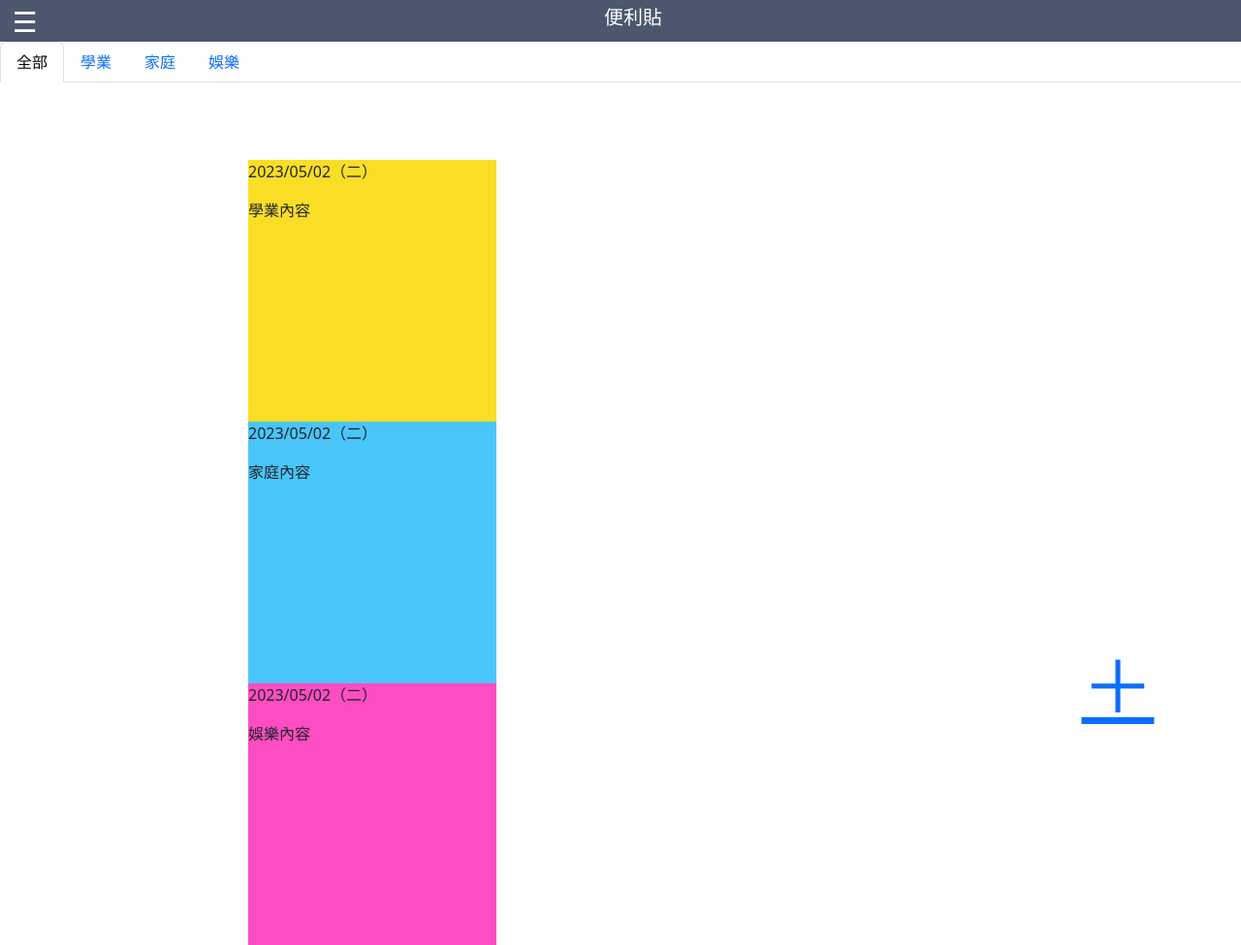
After one commit to stickmanonline10155/SA-t4-webcode, a PHP site: the page made by 新便利貼.html in a window 1280 px wide. The commit adds this page. Shown: the whole page at 97% size. Run offline with PHP 8.4, Linux system fonts and the light colour scheme.

Commit message:
Add files via upload

```diff
--- a/sticker.css
+++ b/sticker.css
@@ -156,19 +156,41 @@ body {
         top: -20%;
     height: 40%;
     }
+
 /*新便利貼*/
-    .wrapper {
-        display: grid;
-        grid-template-columns: 100px 100px 100px;
-        grid-gap: 10%;
-        background-color: #fff;
-        color: #f8e772;
-      }
+.color-lump1{
+    width:20%;
+    height: 270px;
+    background-color: #fade25;
+    position: relative;
+    left: 20%;
+    top: 80px;
+}
 
-      .box {
-        background-color: #f8e772;
-        color: #fff;
-        border-radius: 5px;
-        padding: 20px;
-        font-size: 300%;
-      }
+.color-lump2{
+    width:20%;
+    height: 270px;
+    background-color: #4ac5fa;
+    position: relative;
+    left: 20%;
+    top: 80px;
+}
+
+.color-lump3{
+    width:20%;
+    height: 270px;
+    background-color: #fc4ec2;
+    position: relative;
+    left: 20%;
+    top: 80px;
+}
+
+.lump.content1{
+    color: rgb(0, 0, 0);
+}
+.lump.content2{
+    color: rgb(0, 0, 0);
+}
+.lump.content3{
+    color: rgb(0, 0, 0);
+}
--- /dev/null
+++ b/新便利貼.html
@@ -0,0 +1,135 @@
+<!DOCTYPE html>
+<html lang="">
+<head>
+    <meta charset="UTF-8">
+    <meta http-equiv="X-UA-Compatible" content="IE=edge">
+    <meta name="viewport" content="width=device-width, initial-scale=1.0">
+    <title>筆記系統</title>
+<!--匯入CSS-->
+    <link rel="stylesheet" href="sticker.css">
+<!--匯入Boostrap-->
+<link href="https://cdn.jsdelivr.net/npm/bootstrap@5.3.0-alpha3/dist/css/bootstrap.min.css" rel="stylesheet" integrity="sha384-KK94CHFLLe+nY2dmCWGMq91rCGa5gtU4mk92HdvYe+M/SXH301p5ILy+dN9+nJOZ" crossorigin="anonymous">
+    <script src="https://cdn.jsdelivr.net/npm/bootstrap@5.3.0-alpha3/dist/js/bootstrap.bundle.min.js" integrity="sha384-ENjdO4Dr2bkBIFxQpeoTz1HIcje39Wm4jDKdf19U8gI4ddQ3GYNS7NTKfAdVQSZe" crossorigin="anonymous"></script>
+    <script src="https://cdn.jsdelivr.net/npm/@popperjs/core@2.11.7/dist/umd/popper.min.js" integrity="sha384-zYPOMqeu1DAVkHiLqWBUTcbYfZ8osu1Nd6Z89ify25QV9guujx43ITvfi12/QExE" crossorigin="anonymous"></script>
+    <script src="https://cdn.jsdelivr.net/npm/bootstrap@5.3.0-alpha3/dist/js/bootstrap.min.js" integrity="sha384-Y4oOpwW3duJdCWv5ly8SCFYWqFDsfob/3GkgExXKV4idmbt98QcxXYs9UoXAB7BZ" crossorigin="anonymous"></script>
+    <script src="https://cdn.jsdelivr.net/npm/bootstrap@5.3.0-alpha3/dist/css/bootstrap.min.css"></script>
+    <script src="https://cdn.jsdelivr.net/npm/bootstrap@5.3.0-alpha3/dist/js/bootstrap.bundle.min.js"></script>
+<!--可新增選項的下拉式選單-->
+<script>
+    function addOption() {
+        var input = document.getElementById("newOption");
+        var select = document.getElementById("selectOption");
+        var option = document.createElement("option");
+        option.text = input.value;
+        select.add(option);
+        input.value = "";
+    }
+</script>
+</head>
+<body>
+<!-- 新增按鈕 -->
+<a href="#" type="button" data-bs-toggle="modal" data-bs-target="#loginModal">＋</a>
+<!-- 跳出視窗內容 -->
+<div class="modal fade" id="loginModal">
+    <div class="modal-dialog">
+    <div class="modal-content">
+        <!-- Header -->
+        <div class="modal-header">
+            <h3>新增便利貼：</h3>
+            <button type="button" class="btn-close" data-bs-dismiss="modal"></button>
+        </div>
+        <!-- Body -->
+    <div class="modal-body">
+        <!-- 輸入便利貼內容 -->
+        <div class="form-group" align="center">
+            <textarea name="noteedit" rows="11" cols="80" required style="width: 300px;"></textarea>
+        </div>
+        <br>
+        <!--新增內的分類-->
+        <label for="selectOption">分類:</label>
+        <select id="selectOption">
+            <option value="option1">學業</option>
+            <option value="option2">家庭</option>
+            <option value="option3">娛樂</option>
+        </select>
+        <br><br>
+        <label for="newOption">新增分類：</label>
+        <input type="text" id="newOption">
+        <button onclick="addOption()">新增</button>
+        <br><br>
+        <!-- 送出按鈕 -->
+        <button type="button" class="btn btn-info"> ✓ </button>
+    </div>
+    </div>
+    </div>
+</div>
+<!--便利貼頁面-->
+<div class="sticker-nav">
+    <div class="burger">
+        <label for="burger">☰</label>
+    </div>
+    <div class="sticker-file-nav-title" >
+        <h5 style="justify-content: center;">便利貼</h5>
+    </div>
+</div>
+<!--分類-->
+<nav>
+    <div class="nav nav-tabs" id="nav-tab" role="tablist">
+      <button class="nav-link active" id="nav-home-tab" data-bs-toggle="tab" data-bs-target="#nav-home" type="button" role="tab" aria-controls="nav-home" aria-selected="true">全部</button>
+      <button class="nav-link" id="nav-profile-tab" data-bs-toggle="tab" data-bs-target="#nav-profile" type="button" role="tab" aria-controls="nav-profile" aria-selected="false">學業</button>
+      <button class="nav-link" id="nav-contact-tab" data-bs-toggle="tab" data-bs-target="#nav-contact" type="button" role="tab" aria-controls="nav-contact" aria-selected="false">家庭</button>
+      <button class="nav-link" id="nav-contact-tab" data-bs-toggle="tab" data-bs-target="#nav-contact2" type="button" role="tab" aria-controls="nav-contact" aria-selected="false">娛樂</button>
+    </div>
+  </nav>
+  <div class="tab-content" id="nav-tabContent">
+    <div class="tab-pane show active" id="nav-home" role="tabpanel" aria-labelledby="nav-home-tab"><div class="wrapper">
+        <div class="color-lump1">
+            <div class= "lump.content1">
+                <p>2023/05/02（二）</p>
+                <p>學業內容</p>
+            </div>
+        </div>
+        <div class="color-lump2">
+            <div class= "lump.content2">
+                <p>2023/05/02（二）</p>
+                <p>家庭內容</p>
+            </div>
+        </div>
+        <div class="color-lump3">
+            <div class= "lump.content3">
+                <p>2023/05/02（二）</p>
+                <p>娛樂內容</p>
+            </div>
+        </div>
+      </div></div>
+    <div class="tab-pane" id="nav-profile" role="tabpanel" aria-labelledby="nav-profile-tab">
+        <div class="color-lump1">
+            <div class= "lump.content1">
+                <p>2023/05/02（二）</p>
+                <p>學業內容</p>
+            </div>
+        </div>
+
+    </div>
+    <div class="tab-pane" id="nav-contact" role="tabpanel" aria-labelledby="nav-contact-tab"
+        <div class="wrapper">
+        <div class="color-lump2">
+            <div class= "lump.content2">
+                <p>2023/05/02（二）</p>
+                <p>家庭內容</p>
+            </div>
+        </div>
+      </div>
+
+      <div class="tab-pane" id="nav-contact2" role="tabpanel" aria-labelledby="nav-contact-tab"
+        <div class="wrapper">
+        <div class="color-lump3">
+            <div class= "lump.content3">
+                <p>2023/05/02（二）</p>
+                <p>娛樂內容</p>
+            </div>
+        </div>
+      </div></div>
+  </div>
+</body>
+</html>
```
